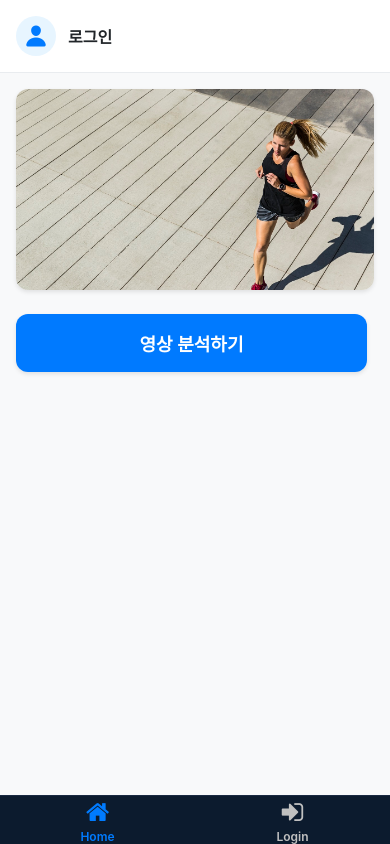
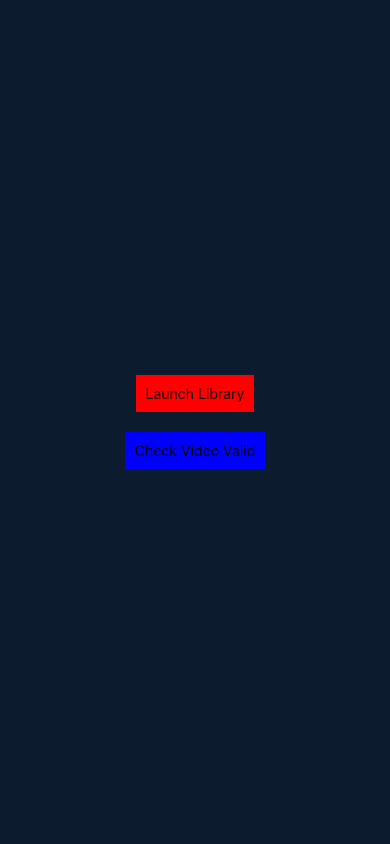
Before and after one commit to songminj/posemate_app, a React Native app: screen /VideoTrim in a window 390 px wide. Built offline with nearby package versions, Linux system fonts and the light colour scheme.

Commit message:
Design: login page css수정

```diff
--- a/package.json
+++ b/package.json
@@ -17,7 +17,6 @@
     "@react-navigation/native-stack": "^6.11.0",
     "@react-navigation/stack": "^6.4.1",
     "axios": "^1.7.2",
-    "ffmpeg-kit-react-native": "^6.0.2",
     "react": "18.2.0",
     "react-native": "^0.74.3",
     "react-native-gesture-handler": "^2.17.1",
@@ -29,6 +28,7 @@
     "react-native-screens": "^3.33.0",
     "react-native-vector-icons": "^10.1.0",
     "react-native-video": "^6.4.3",
+    "react-native-video-trim": "^2.1.0",
     "react-native-videoeditorsdk": "^3.2.0"
   },
   "devDependencies": {
--- a/src/App.js
+++ b/src/App.js
@@ -15,6 +15,7 @@ import LoginScreen from './login/LoginScreen'
 import SignInScreen from './login/SignInScreen'
 import ProfileScreen from './login/ProfileScreen'
 import SlicingScreen from './screens/SlicingScreen'
+import VideoTrim from './screens/VideoTrim'
 
 const Stack = createNativeStackNavigator()
 const Tab = createBottomTabNavigator()
@@ -137,6 +138,11 @@ const App = () => {
           component={SlicingScreen}
           options= {{headerShown: false,}}
         />
+        <Stack.Screen
+          name='VideoTrim'
+          component={VideoTrim}
+          options= {{headerShown: false,}}
+        />
       </Stack.Navigator>
     </NavigationContainer>
   )
--- a/src/components/Input.js
+++ b/src/components/Input.js
@@ -24,7 +24,7 @@ const Input = ({
       <TextInput
         style={styles.input}
         placeholder={placeholder || title}
-        placeholderTextColor="#C0C0C0"
+        placeholderTextColor="#999999"
         secureTextEntry={secureTextEntry}
         onChangeText={onChangeText}
         value={value}
@@ -48,14 +48,16 @@ const styles = StyleSheet.create({
     width: width * 0.85,
   },
   title: {
-    color: '#FFFFFF',
+    color: '#333333',
     fontSize: 14,
     marginBottom: 8,
     fontWeight: '600',
   },
   input: {
-    backgroundColor: '#1A2A42',
-    color: '#FFFFFF',
+    backgroundColor: '#FFFFFF',
+    color: '#333333',
+    borderWidth: 1,
+    borderColor: '#E0E0E0',
     borderRadius: 8,
     paddingVertical: 12,
     paddingHorizontal: 16,
--- a/src/login/LoginScreen.js
+++ b/src/login/LoginScreen.js
@@ -5,7 +5,8 @@ import {
   Text,
   TouchableOpacity,
   Image,
-  StatusBar
+  StatusBar,
+  SafeAreaView
 } from 'react-native'
 import AsyncStorage from '@react-native-async-storage/async-storage'
 import axios from 'axios'
@@ -36,17 +37,22 @@ const LoginScreen = ({ navigation }) => {
   }
 
   return (
-    <View style={styles.container}>
-      <StatusBar barStyle="light-content" />
+    <SafeAreaView style={styles.container}>
+      <StatusBar barStyle="dark-content" />
+      <View style={styles.content}>
+        <View style={styles.logoContainer}>
           <Image
             source={require('../../assets/logo.png')}
             style={styles.image}
           />
+        </View>
+        <View style={styles.formContainer}>
           <Input
             title="아이디"
             placeholder='아이디를 입력하세요'
             onChangeText={text => setUserId(text)}
             value={userId}
+            style={styles.input}
           />
           <Input
             title="비밀번호"
@@ -54,6 +60,7 @@ const LoginScreen = ({ navigation }) => {
             secureTextEntry={true}
             onChangeText={text => setPassword(text)}
             value={password}
+            style={styles.input}
           />
           <TouchableOpacity style={styles.loginButton} onPress={handleLogin}>
             <Text style={styles.buttonText}>로그인</Text>
@@ -65,20 +72,33 @@ const LoginScreen = ({ navigation }) => {
             <Text style={styles.buttonText}>회원가입</Text>
           </TouchableOpacity>
         </View>
+      </View>
+    </SafeAreaView>
   )
 }
 
 const styles = StyleSheet.create({
   container: {
     flex: 1,
+    backgroundColor: '#F5F5F5',
+  },
+  content: {
+    flex: 1,
     justifyContent: 'center',
     alignItems: 'center',
-    backgroundColor: '#0C1B2E',
-    padding: 24
+    paddingHorizontal: 24,
+  },
+  logoContainer: {
+    alignItems: 'center',
+    marginBottom: 40,
+  },
+  formContainer: {
+    width: '100%',
+    alignItems: 'center',
   },
   loginButton: {
     marginTop: 20,
-    backgroundColor: '#007BFF',
+    backgroundColor: '#2C3E50',
     paddingVertical: 12,
     paddingHorizontal: 24,
     borderRadius: 8,
@@ -86,7 +106,8 @@ const styles = StyleSheet.create({
     alignItems: 'center',
   },
   signUpButton: {
-    backgroundColor: '#1A2A42',
+    backgroundColor: '#34495E',
+    marginTop: 12,
   },
   buttonText: {
     color: '#FFFFFF',
@@ -96,20 +117,9 @@ const styles = StyleSheet.create({
   image: {
     width: 120,
     height: 120,
-    marginBottom: 40,
-    tintColor: '#FFFFFF',
-  },
-  title: {
-    fontSize: 28,
-    marginBottom: 24,
-    color: '#FFFFFF',
-    fontWeight: 'bold',
+    tintColor: '#2C3E50',
   },
   input: {
-    backgroundColor: '#1A2A42',
-    color: '#FFFFFF',
-    borderRadius: 8,
-    padding: 12,
     marginBottom: 16,
     width: '100%',
   }
--- a/src/screens/HomeScreen.js
+++ b/src/screens/HomeScreen.js
@@ -106,6 +106,11 @@ const HomeScreen = ({ navigation }) => {
               toward='Select'
               navigation={navigation}
             />
+            <LargeButton
+              title='영상 분석하기'
+              toward='VideoTrim'
+              navigation={navigation}
+            />
           </View>
         </View>
       </ScrollView>
--- a/src/screens/SelectOnDevice.js
+++ b/src/screens/SelectOnDevice.js
@@ -9,6 +9,7 @@ import {
 } from 'react-native'
 import axios from 'axios'
 import LargeButton from '../components/LargeButton'
+
 
 const SelectOnDevice = ({navigation}) => {
   const [afterSelect, setAfterSelect] = useState(false)
--- /dev/null
+++ b/src/screens/VideoTrim.js
@@ -0,0 +1,103 @@
+import React, { useEffect } from 'react';
+import {
+  StyleSheet,
+  View,
+  Text,
+  TouchableOpacity,
+  NativeEventEmitter,
+  NativeModules,
+} from 'react-native';
+import { isValidFile, showEditor } from 'react-native-video-trim';
+import { launchImageLibrary } from 'react-native-image-picker';
+
+const App = () => {
+  useEffect(() => {
+    const eventEmitter = new NativeEventEmitter(NativeModules.VideoTrim);
+    const subscription = eventEmitter.addListener('VideoTrim', (event) => {
+      switch (event.name) {
+        case 'onShow':
+          console.log('onShowListener', event);
+          break;
+        case 'onHide':
+          console.log('onHide', event);
+          break;
+        case 'onStartTrimming':
+          console.log('onStartTrimming', event);
+          break;
+        case 'onFinishTrimming':
+          console.log('onFinishTrimming', event);
+          break;
+        case 'onCancelTrimming':
+          console.log('onCancelTrimming', event);
+          break;
+        case 'onError':
+          console.log('onError', event);
+          break;
+        default:
+          console.log('Unknown event', event);
+      }
+    });
+
+    return () => {
+      subscription.remove();
+    };
+  }, []);
+
+  const handleLaunchLibrary = async () => {
+    try {
+      const result = await launchImageLibrary({
+        mediaType: 'video',
+        assetRepresentationMode: 'current',
+      });
+
+      if (result.assets && result.assets.length > 0) {
+        const videoUri = result.assets[0].uri || '';
+        const isValid = await isValidFile(videoUri);
+        console.log(isValid);
+
+        showEditor(videoUri, { maxDuration: 20 });
+      }
+    } catch (error) {
+      console.error('Error launching image library:', error);
+    }
+  };
+
+  const handleCheckVideoValid = async () => {
+    try {
+      const isValid = await isValidFile('invalid file path');
+      console.log(isValid);
+    } catch (error) {
+      console.error('Error checking video validity:', error);
+    }
+  };
+
+  return (
+    <View style={styles.container}>
+      <TouchableOpacity onPress={handleLaunchLibrary} style={styles.launchButton}>
+        <Text>Launch Library</Text>
+      </TouchableOpacity>
+      <TouchableOpacity onPress={handleCheckVideoValid} style={styles.checkButton}>
+        <Text>Check Video Valid</Text>
+      </TouchableOpacity>
+    </View>
+  );
+};
+
+const styles = StyleSheet.create({
+  container: {
+    flex: 1,
+    alignItems: 'center',
+    justifyContent: 'center',
+  },
+  launchButton: {
+    padding: 10,
+    backgroundColor: 'red',
+  },
+  checkButton: {
+    padding: 10,
+    backgroundColor: 'blue',
+    marginTop: 20,
+  },
+});
+
+export default App;
```
Also changed, not shown: src/screens/SlicingScreen.js (+5 -5 lines), 2 other files (tests, documents, lock files or other folders). Lines whose indentation alone changed are shown as unchanged.
